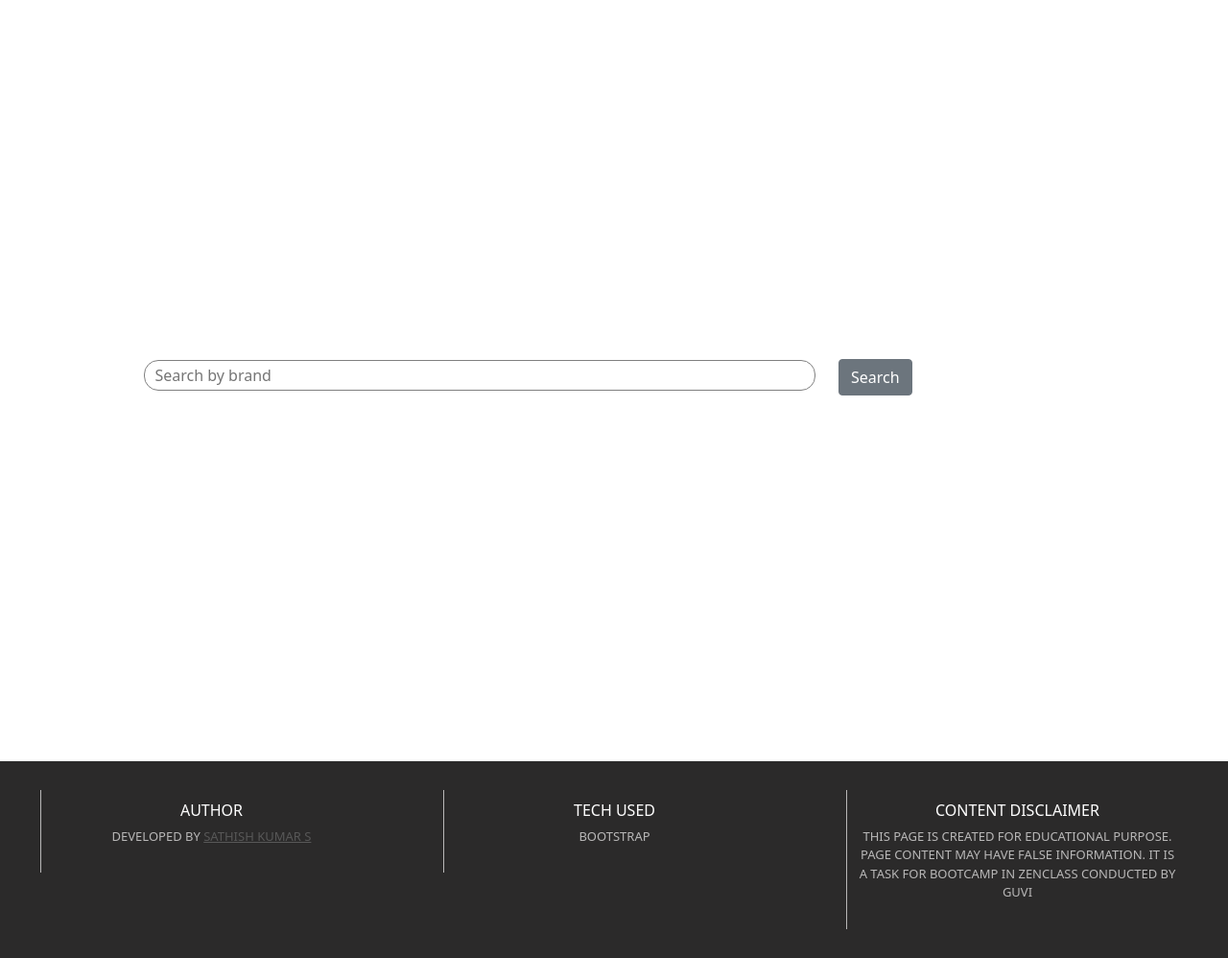
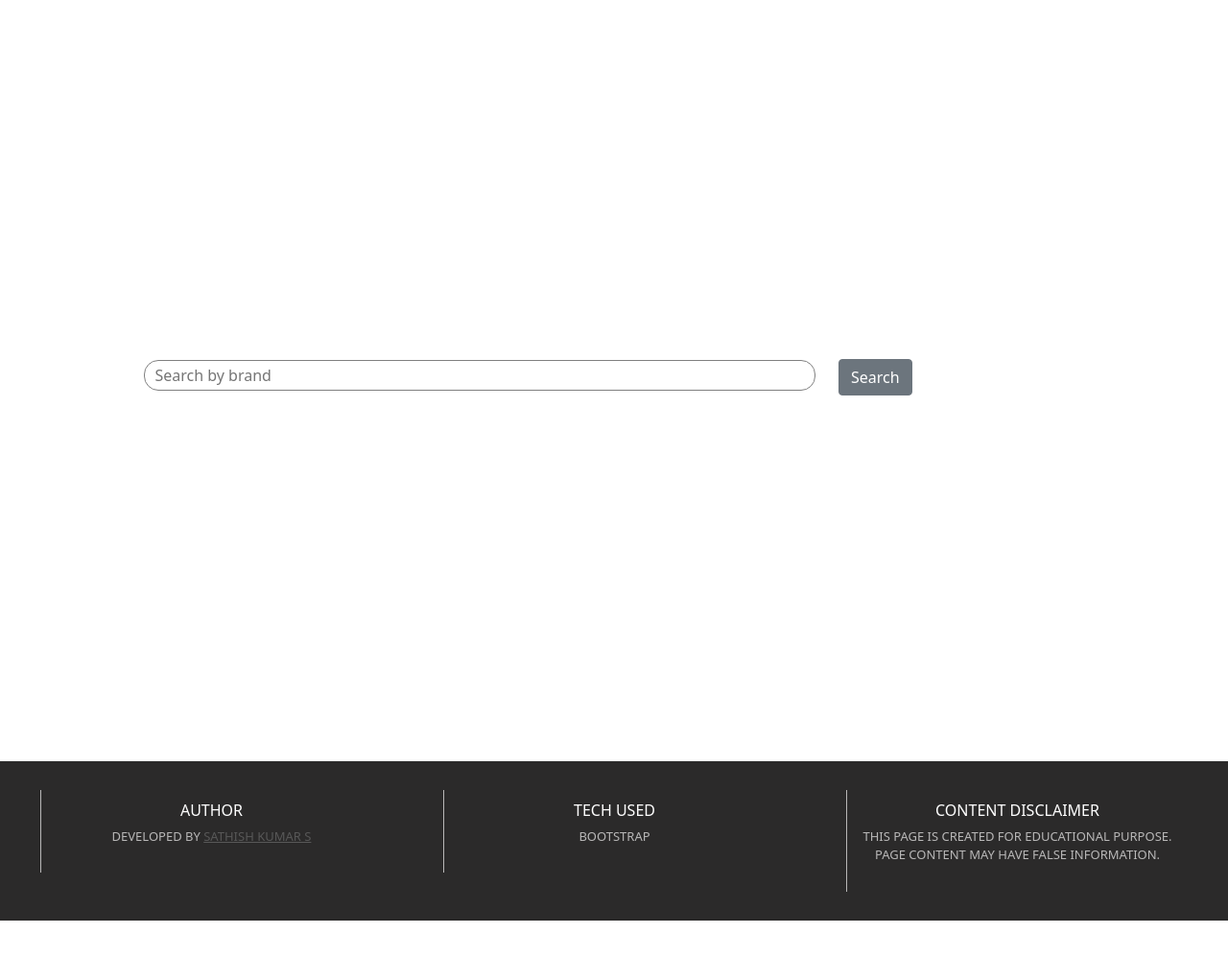
Before and after one commit to sathishwebdev/MakeUp-API, a plain HTML site: page index.html in a window 1280 px wide. Shown: the part 63-1061 px from the top of the page at 96% size. After the commit the page ends 1022 px from the top, so only its background shows below. Drawn offline with nearby package versions, Linux system fonts and the light colour scheme; no server answers.

Commit message:
Update index.html

```diff
--- a/index.html
+++ b/index.html
@@ -80,7 +80,7 @@
              <div class="col-12 col-md-4 ">
               <div class="foot-card ">
                 <h6>Content Disclaimer</h6>
-               <p>This Page is created for educational purpose. Page Content may have false Information. It is a Task for Bootcamp in Zenclass conducted by GUVI</p>
+               <p>This Page is created for educational purpose. Page Content may have false Information.</p>
              </div>
              </div>
 
```
